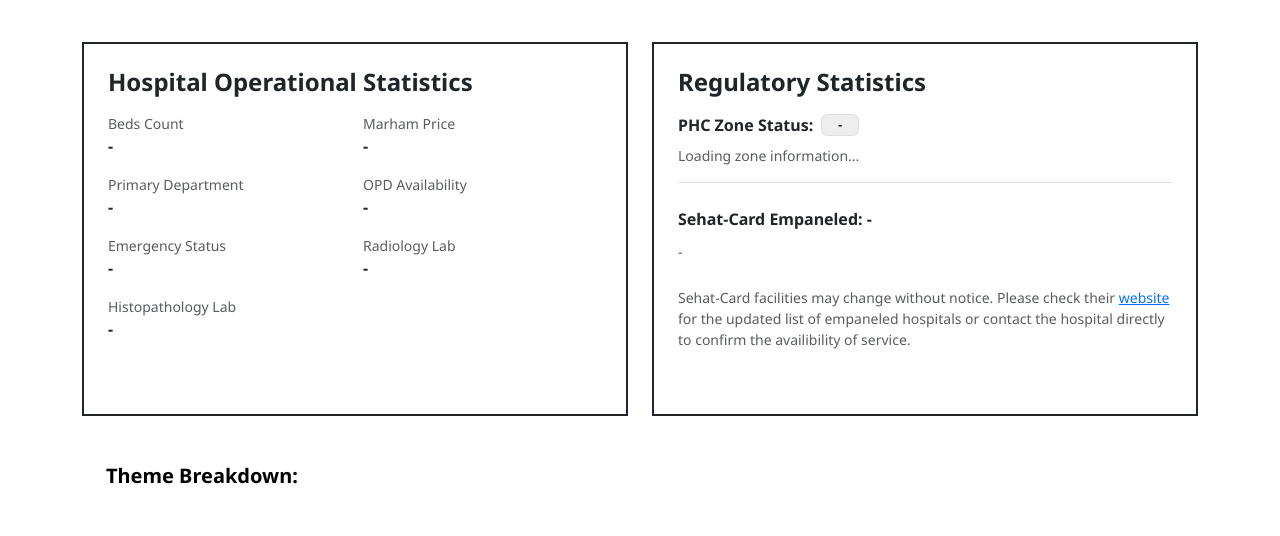
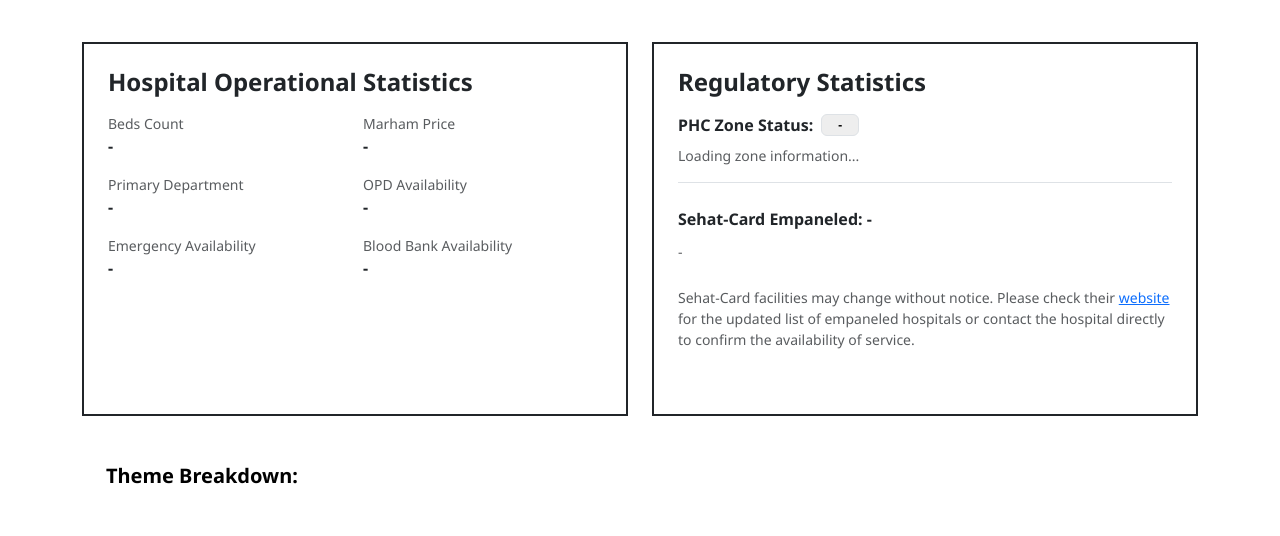
Before and after one commit to zoyaAzfar/hospital-nama, a Flask app: page /hospital/1 in a window 1280 px wide. Shown: the part 297-833 px from the top of the page. Run offline with Flask 3, Linux system fonts and the light colour scheme; some web fonts are replaced.

Commit message:
Update detail.html

```diff
--- a/templates/detail.html
+++ b/templates/detail.html
@@ -6,7 +6,6 @@
     <title>Hospital Deep-Dive Analysis View</title>
     <link href="https://cdn.jsdelivr.net/npm/bootstrap@5.3.0/dist/css/bootstrap.min.css" rel="stylesheet">
     <link href="https://fonts.googleapis.com/css2?family=Inter:ital,opsz,wght@0,14..32,100..900;1,14..32,100..900&family=Noto+Nastaliq+Urdu:wght@400..700&family=Noto+Sans:ital,wght@0,100..900;1,100..900&display=swap" rel="stylesheet">
-
 
     <script src="https://cdn.jsdelivr.net/npm/chart.js"></script>
 
@@ -37,7 +36,6 @@
         <ul class="navbar-nav flex-row gap-4 ">
             <li class="nav-item "><a class="nav-link" style="color:white !important;" href="/">Home</a></li>
             <li class="nav-item"><a class="nav-link" style="color:white !important;" href="/about">About Us</a></li>
-          <!--  <li class="nav-item"><a class="nav-link" style="color:white !important;" onclick="switchTab('metrics-view')">All Hospitals</a></li>-->
         </ul>
     </div>
 </nav>
@@ -79,16 +77,12 @@
                     <strong id="stat-opd" class="fs-6 text-dark">-</strong>
                 </div>
                 <div class="col-6">
-                    <small class="text-muted d-block">Emergency Status</small>
+                    <small class="text-muted d-block">Emergency Availability</small>
                     <strong id="stat-emergency" class="fs-6 text-dark">-</strong>
                 </div>
                 <div class="col-6">
-                    <small class="text-muted d-block">Radiology Lab</small>
-                    <strong id="stat-radiology" class="fs-6 text-dark">-</strong>
-                </div>
-                <div class="col-12">
-                    <small class="text-muted d-block">Histopathology Lab</small>
-                    <strong id="stat-histopathology" class="fs-6 text-dark">-</strong>
+                    <small class="text-muted d-block">Blood Bank Availability</small>
+                    <strong id="stat-blood-bank" class="fs-6 text-dark">-</strong>
                 </div>
             </div>
         </div>
@@ -108,10 +102,7 @@
 
             <div class = "mb-4 pb-3">
                 <div class="d-flex justify-content-between align-items-center mb-2">
-                     <span class="fw-bold text-dark d-block">Sehat-Card Empaneled: <span id="stat-sehat-empaneled">-</span>
-</span>
-
-
+                     <span class="fw-bold text-dark d-block">Sehat-Card Empaneled: <span id="stat-sehat-empaneled">-</span></span>
                 </div>
                     <div>
                         <small id="stat-sehat-for" class="text-muted">-</small>
@@ -120,7 +111,7 @@
                     </div>
 
                 <p class="text-muted small mb-0 style-italic"> Sehat-Card facilities may change without notice. Please check their <a href="https://npqsc.punjab.gov.pk/hospital"> website</a>
-                    for the updated list of empaneled hospitals or contact the hospital directly to confirm the availibility of service.
+                    for the updated list of empaneled hospitals or contact the hospital directly to confirm the availability of service.
                 </p>
 
             </div>
@@ -198,14 +189,13 @@
 
 let majorChartInstance = null;
 let subChartInstance = null;
-let sectorBenchmarks = {}; // <-- Global store for calculated sector averages
+let sectorBenchmarks = {};
 
 document.addEventListener("DOMContentLoaded", () => {
     const cachedData = localStorage.getItem('hospitalDataset');
 
     if (cachedData) {
         const hospitals = JSON.parse(cachedData);
-        // Compute benchmarks from the cached data
         calculateGlobalBenchmarks(hospitals);
         if (findAndProcess(hospitals)) return;
     }
@@ -214,7 +204,6 @@
         .then(res => res.json())
         .then(data => {
             localStorage.setItem('hospitalDataset', JSON.stringify(data));
-            // Compute benchmarks from the freshly fetched data
             calculateGlobalBenchmarks(data);
             findAndProcess(data);
         })
@@ -224,7 +213,6 @@
         });
 });
 
-// Helper function to calculate sector averages behind the scenes
 function calculateGlobalBenchmarks(hospitalData) {
     let sectors = {};
     hospitalData.forEach(h => {
@@ -241,7 +229,6 @@
         sectors[sec].count++;
     });
 
-    // Finalize averages map for easy lookup
     for (let sec in sectors) {
         let count = sectors[sec].count;
         sectorBenchmarks[sec] = {
@@ -255,17 +242,15 @@
     }
 }
 
-// 1. Handwrite your descriptions here
 const themeDescriptions = {
-    "Environment": "This theme contains complaints relating to the location, atmosphere and accessibility of the building. This may include cleanliness complaints, parking availibility, or hygiene issues.",
+    "Environment": "This theme contains complaints relating to the location, atmosphere and accessibility of the building. This may include cleanliness complaints, parking availability, or hygiene issues.",
     "Behaviour": "This theme contains complaints relating to the attitude, empathy and politeness of the staff towards patients and their professionalism.",
-    "Money": "This theme contains complaints relating to how expensive patients percieve a hospital to be and whether they take advantange of patients for profit.   ",
+    "Money": "This theme contains complaints relating to how expensive patients perceive a hospital to be and whether they take advantage of patients for profit.   ",
     "Time": "This theme contains complaints relating to patients having to wait long times in queues, for tokens, treatments and for call responses.",
     "Management": "This theme contains complaints relating to the overall management of the hospital, which includes their skills and level of training. This includes complaints relating to doctors, janitorial staff, nurses and doctors.",
-    "Department Related": "This theme contains complaints relating to a specific department of a hospital. This includes cardiology, oncology, and gynaecology among others."
+    "Department Related": "This theme contains complaints relating to a specific department of a hospital. This includes cardiology, oncology, and gynaecology, among others."
 };
 
-// Helper function to handle flexible ID names (id, ID, Hospital Name, or array index)
 function findAndProcess(hospitals) {
     const found = hospitals.find(
         h => String(h.id || h.ID) === String(targetHospId)
@@ -288,51 +273,43 @@
         return;
     }
 
-    // Save current sector for benchmark lookups during chart hovers
     currentHospitalSector = hosp["Sector"] || "Unknown";
 
-    // Bind Metadata Header Elements...
     document.getElementById('hosp-name').innerText = hosp["Hospital Name"];
     document.getElementById('meta-sector-tag').innerText = (hosp["Sector"] || "Sector N/A") + (hosp["Teaching Hospital "] === "Yes" ? " • Teaching Facility" : "");
     document.getElementById('meta-total-reviews').innerText = hosp["Total Reviews (All Stars)"] || "0";
     document.getElementById('meta-neg-count').innerText = hosp["Negative Reviews Count (1-3 Stars)"] || "0";
     document.getElementById('meta-neg-ratio').innerText = (hosp["Negative Reviews Ratio (%)"] || 0) + "%";
 
-    // Core Operational Elements Map
     document.getElementById('meta-beds').innerText = hosp["Beds"] || "N/A";
     document.getElementById('stat-marham-price').innerText = hosp["Marham Price"] || "N/A";
     document.getElementById('stat-department').innerText = hosp["Department"] || "N/A";
     document.getElementById('stat-opd').innerText = hosp["OPD"] || "N/A";
     document.getElementById('stat-emergency').innerText = hosp["Emergency"] || "N/A";
-    document.getElementById('stat-radiology').innerText = hosp["Radiology Lab"] || "N/A";
-    document.getElementById('stat-histopathology').innerText = hosp["Histopathy Lab"] || "N/A";
+    document.getElementById('stat-blood-bank').innerText = hosp["Blood Bank"] || "N/A";
 
-    // Sehat-Card Structural Integration
     document.getElementById('stat-sehat-empaneled').innerText = hosp["Sehat-Card Empaneled"] || "No";
     const empaneled = String(hosp["Sehat-Card Empaneled"] || "").trim();
-const sehatCoverage = String(hosp["SCE For What"] || "").trim();
+    const sehatCoverage = String(hosp["SCE For What"] || "").trim();
 
-document.getElementById("stat-sehat-empaneled").innerText =
-    empaneled || "No";
+    document.getElementById("stat-sehat-empaneled").innerText = empaneled || "No";
 
-document.getElementById("stat-sehat-for").innerText =
-    empaneled.toLowerCase() === "yes" && sehatCoverage
-        ? `Coverage: ${sehatCoverage}`
-        : "";
+    document.getElementById("stat-sehat-for").innerText =
+        empaneled.toLowerCase() === "yes" && sehatCoverage
+            ? `Coverage: ${sehatCoverage}`
+            : "";
 
-    // --- Dynamic PHC Zone Text & Style Configurations ---
     const phcZoneValue = (hosp["PHC Zone"] || "").toLowerCase().trim();
     const phcBadge = document.getElementById('stat-phc-zone');
     const phcDesc = document.getElementById('stat-phc-desc');
 
     phcBadge.innerText = hosp["PHC Zone"] || "Not Tracked";
 
-    // Custom Switch Statement to change description block and color theme dynamically
     switch(phcZoneValue) {
         case 'green':
             phcBadge.style.backgroundColor = "#d1e7dd";
             phcBadge.style.color = "#0f5132";
-            phcDesc.innerText = "Green status indicates good complaince of MSDS. The hospital meets the basic benchmark of quality.";
+            phcDesc.innerText = "Green status indicates good compliance of MSDS. The hospital meets the basic benchmark of quality.";
             break;
         case 'blue':
             phcBadge.style.backgroundColor = "#cfe2ff";
@@ -342,12 +319,12 @@
         case 'renewal':
             phcBadge.style.backgroundColor = "#fff3cd";
             phcBadge.style.color = "#664d03";
-            phcDesc.innerText = "Renewal status indicates that the hospital was Green (good complaince with MSDS) but needs to get its license renewed.";
+            phcDesc.innerText = "Renewal status indicates that the hospital was Green (good compliance with MSDS) but needs to get its license renewed.";
             break;
         case 'grey':
             phcBadge.style.backgroundColor = "#f8f9fa";
             phcBadge.style.color = "#212529";
-            phcDesc.innerText = "Grey status indicates an uninspected healthcare facility. The MSDS complaince status of this hospital is unknown.";
+            phcDesc.innerText = "Grey status indicates an uninspected healthcare facility. The MSDS compliance status of this hospital is unknown.";
             break;
         case 'red':
             phcBadge.style.backgroundColor = "#f8d7da";
@@ -361,7 +338,6 @@
             break;
     }
 
-    // --- SETUP MAJOR CHART DATA ---
     const majorLabels = ["Environment", "Behaviour", "Money", "Time", "Management", "Department Related"];
     const majorValues = [
         hosp["Major Theme: enviornment (%)"], hosp["Major Theme: behaviour (%)"], hosp["Major Theme: money (%)"],
@@ -405,8 +381,6 @@
                     const idx = chartElements[0].index;
                     const name = activeLabels[idx];
 
-                    // 1. Fetch benchmark information if available
-                    let benchmarkText = "";
                     let inlineBenchmark = "";
 
                     if (sectorBenchmarks[currentHospitalSector] && sectorBenchmarks[currentHospitalSector][name]) {
@@ -414,20 +388,16 @@
                         inlineBenchmark = ` | Sector Average: ${avg}%`;
                     }
 
-                    // 2. Update the Description box text dynamically with benchmark stats
                     if (themeDescriptions[name]) {
-                        detailsBox.innerHTML = `${themeDescriptions[name]} ${benchmarkText}`;
+                        detailsBox.innerHTML = `${themeDescriptions[name]}`;
                     }
 
-                    // 3. Updated feedback box processing
                     if(name === "Department Related") {
                         box.innerHTML = `<strong class="text-dark">Department Specific Complaints${inlineBenchmark}</strong><br><span class="text-dark">Click this slice to see details about specific departments.</span>`;
                     } else {
-                        // Added ${inlineBenchmark} inside the <strong> header string template
                         box.innerHTML = `<strong>${name} (${activeValues[idx]}%${inlineBenchmark}):</strong><br><span class="text-dark">"${activeDocs[idx] || 'No documentation entry saved.'}"</span>`;
                     }
                 } else {
-                    // Reset to instructions if user hovers away completely
                     detailsBox.textContent = "Hover over the pie chart to see more details.";
                 }
             },
```
